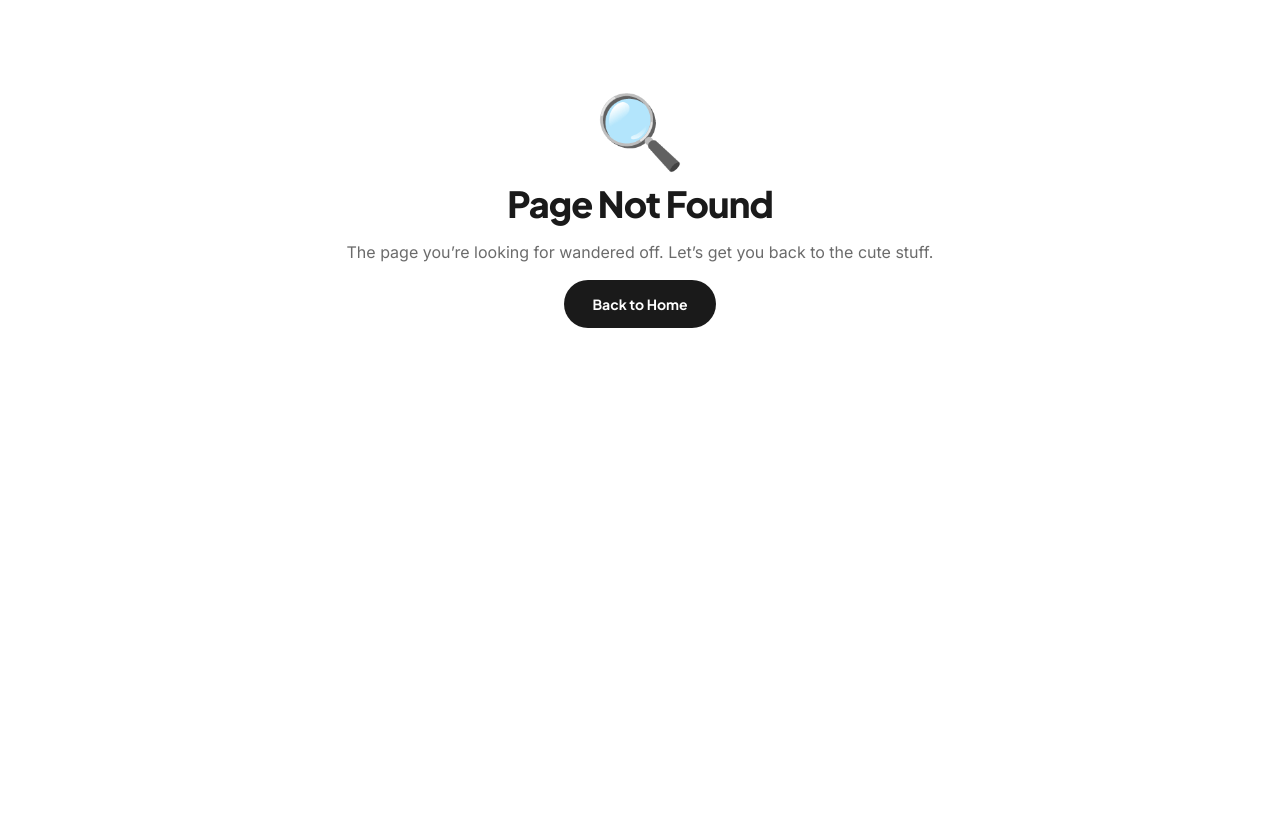
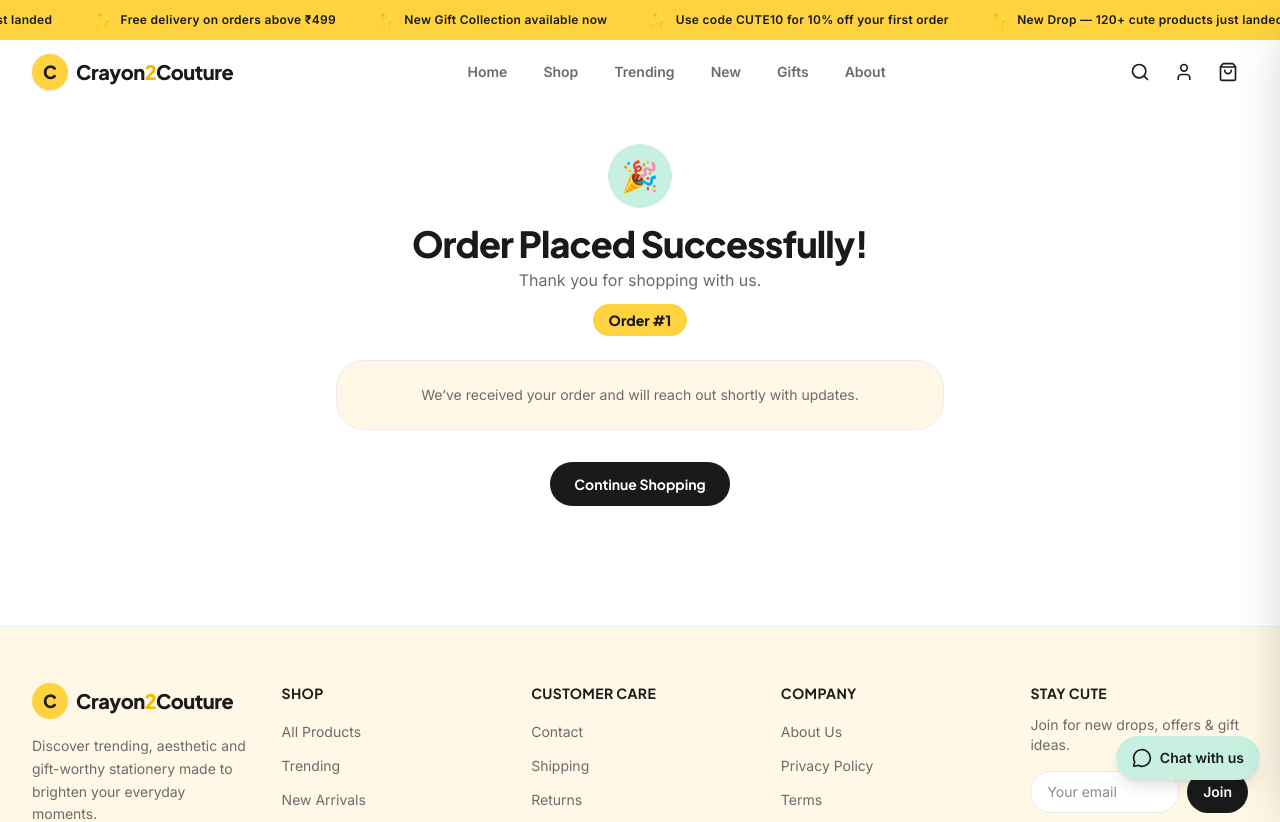
Before and after one commit to anstationery2-design/AnStationery.in, a Next.js app: page /order-confirmation/1 in a window 1280 px wide. Before the commit this address had no page. Shown: the top 822 px of the page. Before the commit the page ends 800 px from the top, so only its background shows below. Built offline with nearby package versions, Linux system fonts and the light colour scheme.

Commit message:
feat: add order confirmation page with summary

```diff
--- /dev/null
+++ b/app/(storefront)/order-confirmation/[orderNumber]/page.tsx
@@ -0,0 +1,20 @@
+import { Suspense } from "react";
+import { OrderConfirmation } from "@/components/checkout/order-confirmation";
+
+export const metadata = {
+  title: "Order Confirmation",
+};
+
+export default function OrderConfirmationPage() {
+  return (
+    <Suspense
+      fallback={
+        <div className="mx-auto max-w-2xl px-4 py-24 text-center text-muted">
+          Loading...
+        </div>
+      }
+    >
+      <OrderConfirmation />
+    </Suspense>
+  );
+}
--- /dev/null
+++ b/components/checkout/order-confirmation.tsx
@@ -0,0 +1,171 @@
+"use client";
+
+import Link from "next/link";
+import Image from "next/image";
+import { useParams, useSearchParams } from "next/navigation";
+import { CheckCircle2, Package, Truck, Home } from "lucide-react";
+import { formatINR } from "@/lib/utils";
+
+type Order = {
+  orderNumber: string;
+  customerName: string;
+  customerPhone: string;
+  customerEmail?: string | null;
+  address: string;
+  city: string;
+  state: string;
+  pincode: string;
+  items: { name: string; price: number; quantity: number; image: string }[];
+  subtotal: number;
+  shippingAmount: number;
+  totalAmount: number;
+  status: string;
+};
+
+const STEPS = [
+  { key: "NEW", label: "Order Placed", icon: CheckCircle2 },
+  { key: "CONFIRMED", label: "Confirmed", icon: CheckCircle2 },
+  { key: "PROCESSING", label: "Processing", icon: Package },
+  { key: "SHIPPED", label: "Shipped", icon: Truck },
+  { key: "DELIVERED", label: "Delivered", icon: Home },
+];
+
+export function OrderConfirmation() {
+  const params = useParams<{ orderNumber: string }>();
+  const search = useSearchParams();
+  const orderNumber = params.orderNumber;
+
+  let order: Order | null = null;
+  try {
+    const raw = search.get("o");
+    if (raw) order = JSON.parse(raw) as Order;
+  } catch {
+    order = null;
+  }
+
+  return (
+    <div className="mx-auto max-w-2xl px-4 py-10 sm:px-6 lg:px-8">
+      <div className="flex flex-col items-center text-center">
+        <div className="grid h-16 w-16 place-items-center rounded-full bg-pastel-mint text-3xl animate-pop">
+          {"\ud83c\udf89"}
+        </div>
+        <h1 className="mt-4 font-display text-3xl font-black tracking-tight sm:text-4xl">
+          Order Placed Successfully!
+        </h1>
+        <p className="mt-1 text-muted">Thank you for shopping with us.</p>
+        <p className="mt-3 rounded-full bg-yellow px-4 py-1.5 font-display text-sm font-black text-ink">
+          Order #{orderNumber}
+        </p>
+      </div>
+
+      {order ? (
+        <>
+          {/* Status timeline */}
+          <div className="mt-8 rounded-2xl border border-line bg-white p-6">
+            <h2 className="mb-4 font-display text-lg font-black">Order Status</h2>
+            <ol className="flex justify-between">
+              {STEPS.map((step, i) => {
+                const active = i === 0;
+                return (
+                  <li key={step.key} className="flex flex-1 flex-col items-center gap-2 text-center">
+                    <span
+                      className={`grid h-10 w-10 place-items-center rounded-full ${
+                        active ? "bg-yellow text-ink" : "bg-cream text-muted"
+                      }`}
+                    >
+                      <step.icon className="h-5 w-5" />
+                    </span>
+                    <span
+                      className={`text-[11px] font-semibold ${
+                        active ? "text-ink" : "text-muted"
+                      }`}
+                    >
+                      {step.label}
+                    </span>
+                    {i < STEPS.length - 1 && (
+                      <span className="hidden">
+                        <Truck className="h-3 w-3" />
+                      </span>
+                    )}
+                  </li>
+                );
+              })}
+            </ol>
+          </div>
+
+          {/* Items */}
+          <div className="mt-6 rounded-2xl border border-line bg-white p-6">
+            <h2 className="mb-4 font-display text-lg font-black">Items</h2>
+            <div className="space-y-3">
+              {order.items.map((item, i) => (
+                <div key={i} className="flex gap-3">
+                  <div className="relative h-14 w-14 shrink-0 overflow-hidden rounded-lg bg-cream">
+                    <Image
+                      src={item.image}
+                      alt={item.name}
+                      fill
+                      sizes="56px"
+                      className="object-cover"
+                    />
+                  </div>
+                  <div className="flex flex-1 flex-col text-sm">
+                    <span className="font-semibold">{item.name}</span>
+                    <span className="text-muted">Qty {item.quantity}</span>
+                  </div>
+                  <span className="text-sm font-bold">
+                    {formatINR(item.price * item.quantity)}
+                  </span>
+                </div>
+              ))}
+            </div>
+            <dl className="mt-4 space-y-2 border-t border-line pt-4 text-sm">
+              <div className="flex justify-between">
+                <dt className="text-muted">Subtotal</dt>
+                <dd>{formatINR(order.subtotal)}</dd>
+              </div>
+              <div className="flex justify-between">
+                <dt className="text-muted">Shipping</dt>
+                <dd>
+                  {order.shippingAmount === 0 ? "FREE" : formatINR(order.shippingAmount)}
+                </dd>
+              </div>
+              <div className="flex justify-between border-t border-line pt-2 text-base font-black">
+                <dt>Total</dt>
+                <dd>{formatINR(order.totalAmount)}</dd>
+              </div>
+            </dl>
+          </div>
+
+          {/* Delivery */}
+          <div className="mt-6 rounded-2xl border border-line bg-cream p-6">
+            <h2 className="mb-2 font-display text-lg font-black">
+              Delivery Address
+            </h2>
+            <p className="text-sm font-semibold">{order.customerName}</p>
+            <p className="text-sm text-muted">{order.customerPhone}</p>
+            {order.customerEmail && (
+              <p className="text-sm text-muted">{order.customerEmail}</p>
+            )}
+            <p className="mt-1 text-sm text-muted">
+              {order.address}, {order.city}, {order.state} - {order.pincode}
+            </p>
+          </div>
+        </>
+      ) : (
+        <p className="mt-6 rounded-2xl border border-line bg-cream p-6 text-center text-sm text-muted">
+          We&rsquo;ve received your order and will reach out shortly with
+          updates.
+        </p>
+      )}
+
+      <div className="mt-8 flex justify-center gap-3">
+        <Link
+          href="/shop"
+          className="rounded-full bg-ink px-6 py-3 font-display text-sm font-bold text-white transition hover:bg-yellow hover:text-ink"
+        >
+          Continue Shopping
+        </Link>
+      </div>
+    </div>
+  );
+}
```
